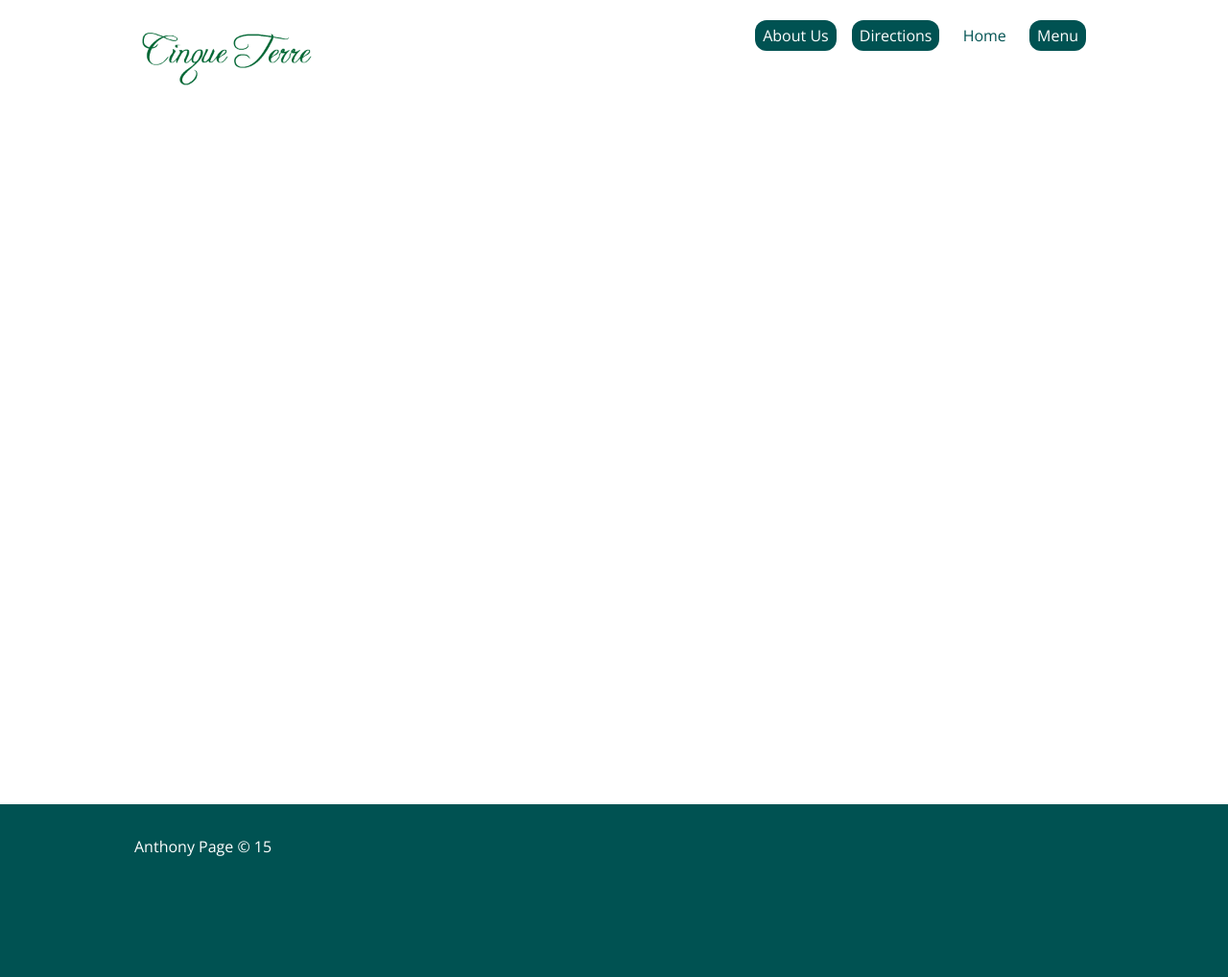
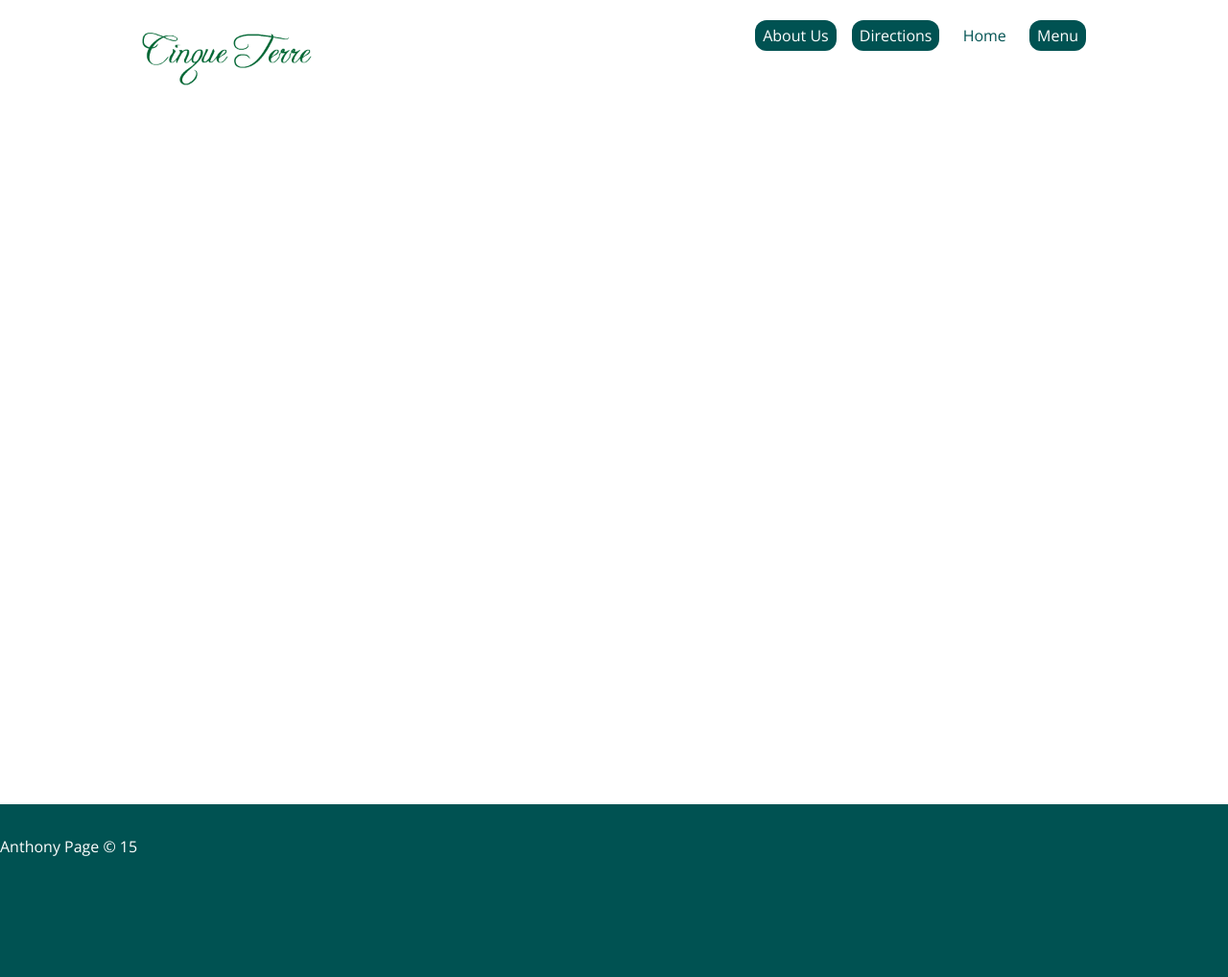
Before and after one commit to cinqueterreli/cinqueterre.github.io, a Jekyll site: the page built from index.html, in a window 1280 px wide. Shown: the whole page at 96% size. Built offline with Jekyll 4.4.1, drawn with Linux system fonts in a browser that asks for light colours.

Commit message:
idk mayne

```diff
--- a/_includes/footer.html
+++ b/_includes/footer.html
@@ -1,8 +1,6 @@
  <footer id="site-footer">
-    <div class="container">
             <p>Anthony Page &copy; {{site.time | date: "%y"}}</p>
             <p>{{site.email}}</p>
-     </div> <!-- / container -->
  </footer>
 
 </body>
```
